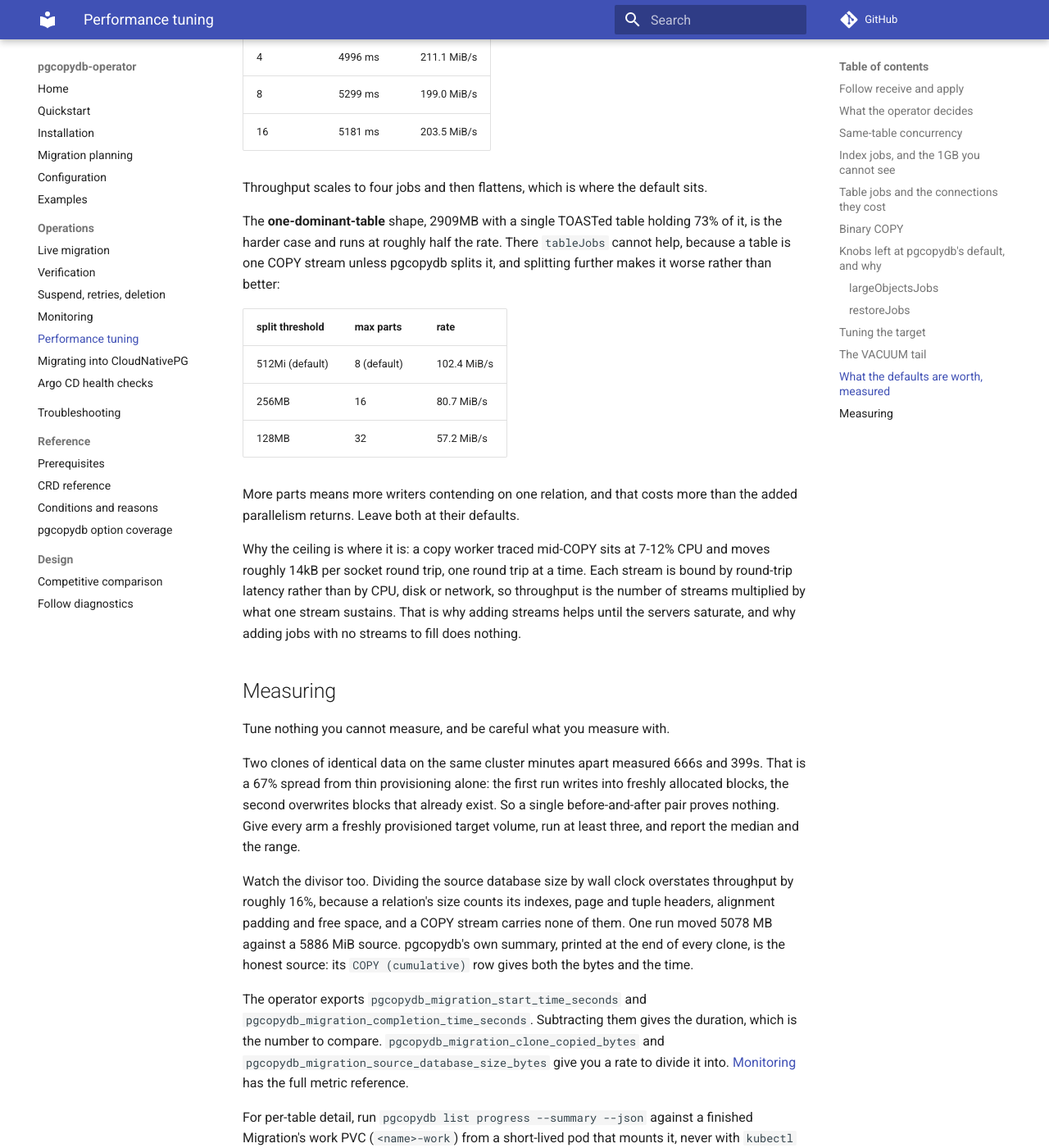
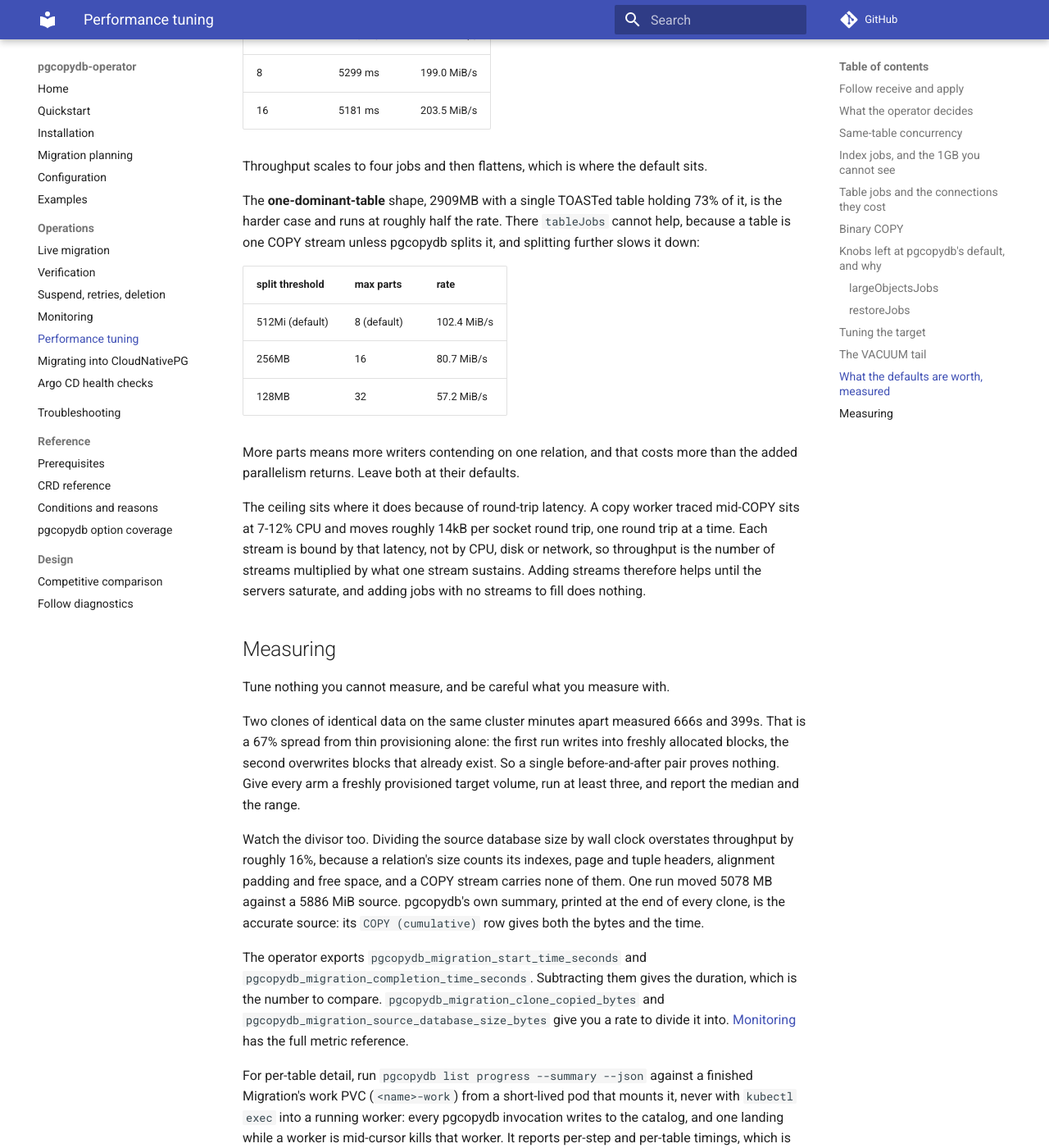
Before and after one commit to ydixken/pgcopydb-operator, an MkDocs documentation site: the page built from docs/operations/performance.md, in a window 1280 px wide and 1400 px high, scrolled down 6444 px. Shown: the whole window at 82% size. Built offline with MkDocs 1.6.1 and Material for MkDocs 9.7.7, drawn with Linux system fonts in a browser that asks for light colours; comment, search, counter and statistics services are not loaded; some of the changed text lies outside the part shown.

Commit message:
docs: tighten operations performance and verification prose

````diff
--- a/docs/operations/performance.md
+++ b/docs/operations/performance.md
@@ -35,7 +35,7 @@ A backlog above the catch-up threshold cannot drain while source changes keep ar
 
 `spec.clone` fields are optional, and a zero value means the operator decides.
 For most fields that means pgcopydb's own default.
-Three it overrides, because pgcopydb's defaults are wrong for a migration rather than for a copy.
+These five are the exceptions, because a default that suits an ad-hoc copy does not suit a migration.
 
 | Field | Unset behaviour | Why |
 |-------|-----------------|-----|
@@ -82,7 +82,7 @@ pgcopydb hardcodes that and applies it per worker, **overriding whatever the tar
 So the real cost of this number is roughly `indexJobs` GB of target memory, and pgcopydb's default of four asks for 4GB.
 
 Size it against the target: its core count, minus what the COPY workers are already using there, and no more than its memory can carry at 1GB each.
-On a small target, four is already too many, and lowering it to 2 is a speed-up rather than a sacrifice.
+On a small target, four is already too many, and lowering it to 2 makes the index phase faster.
 
 `clone.restoreJobs` follows `indexJobs` unless you set it.
 Set it separately when they differ: `pg_restore` is a separate process and never receives that GUC, so it is not bound by the same memory ceiling.
@@ -126,8 +126,10 @@ Ask the source which case you are in:
 SELECT count(*), pg_size_pretty(sum(pg_column_size(data))) FROM pg_largeobject;
 ```
 
-- **No rows.** Use `skip: [largeObjects]`. The pool is then not created at all, which is better than setting the job count to 1, because it also skips the metadata pass.
-- **A handful, or a few MB.** Set `largeObjectsJobs: 1`. The copy is short either way and the connections are better spent elsewhere.
+- **No rows.** Use `skip: [largeObjects]`.
+  The pool is then not created at all, which beats setting the job count to 1 because it also skips the metadata pass.
+- **A handful, or a few MB.** Set `largeObjectsJobs: 1`.
+  The copy is short either way and the connections are better spent elsewhere.
 - **Many, or a large total.** Leave the default, and raise it if the large-object phase is visibly the tail of your migration.
 
 > [!note]
@@ -138,7 +140,7 @@ SELECT count(*), pg_size_pretty(sum(pg_column_size(data))) FROM pg_largeobject;
 ### `restoreJobs`
 
 Follows `indexJobs` unless you set it, which is pgcopydb's behaviour and not the operator's.
-That coupling is worth knowing about: lowering `indexJobs` to protect the target's memory silently lowers the restore parallelism too, even though `pg_restore` runs as a separate process and never receives the 1GB `maintenance_work_mem` that constrains index jobs.
+The coupling matters: lowering `indexJobs` to protect the target's memory silently lowers the restore parallelism too, even though `pg_restore` runs as a separate process and never receives the 1GB `maintenance_work_mem` that constrains index jobs.
 Whether that is a problem depends on whether the target is short of memory or short of cores, which again is not something the operator can see.
 Set both explicitly when they should differ.
 
@@ -172,7 +174,7 @@ The catch is ordering: a table's vacuum cannot start until that table's own copy
 So the end of a clone routinely narrows to a single `VACUUM ANALYZE` on the biggest table, running alone while every other worker sits idle.
 
 On the e2e fixture, where one table holds 73% of the bytes, that tail measured roughly a third of the clone's wall clock: 19404ms with it against 13253ms without, in a clean pair with a fresh target database per arm.
-The operator reports it as the `Finalizing` phase precisely because it looks like a stall and is not: the target has stopped growing, so every size-derived estimate reads as finished while real work continues.
+The operator reports it as the `Finalizing` phase because the target has stopped growing, so every size-derived estimate reads as finished while real work continues.
 [Conditions and reasons](../reference/conditions.md#phases) has the full phase table and what runs inside each one.
 
 You can have that time back:
@@ -186,7 +188,7 @@ spec:
 > [!important]
 > The target is then left without fresh statistics.
 > The planner will use whatever it had, which on a freshly restored database is nothing, so the first real queries after cutover can choose badly.
-> Run `ANALYZE` on the target yourself before pointing traffic at it, and the trade is a good one: one bulk `ANALYZE` beats per-table vacuums competing with the copy.
+> Run `ANALYZE` on the target yourself before pointing traffic at it: one bulk `ANALYZE` beats per-table vacuums competing with the copy.
 
 The operator does not skip it by default, because a migration target that silently lacks statistics is a worse failure than a slow one: it is invisible until a query plan goes wrong in production.
 
@@ -205,7 +207,8 @@ A **production-shaped** database, 15 tables totalling 1010MB with the largest at
 
 Throughput scales to four jobs and then flattens, which is where the default sits.
 
-The **one-dominant-table** shape, 2909MB with a single TOASTed table holding 73% of it, is the harder case and runs at roughly half the rate. There `tableJobs` cannot help, because a table is one COPY stream unless pgcopydb splits it, and splitting further makes it worse rather than better:
+The **one-dominant-table** shape, 2909MB with a single TOASTed table holding 73% of it, is the harder case and runs at roughly half the rate.
+There `tableJobs` cannot help, because a table is one COPY stream unless pgcopydb splits it, and splitting further slows it down:
 
 | split threshold | max parts | rate |
 |---|---|---|
@@ -213,9 +216,13 @@ The **one-dominant-table** shape, 2909MB with a single TOASTed table holding 73%
 | 256MB | 16 | 80.7 MiB/s |
 | 128MB | 32 | 57.2 MiB/s |
 
-More parts means more writers contending on one relation, and that costs more than the added parallelism returns. Leave both at their defaults.
+More parts means more writers contending on one relation, and that costs more than the added parallelism returns.
+Leave both at their defaults.
 
-Why the ceiling is where it is: a copy worker traced mid-COPY sits at 7-12% CPU and moves roughly 14kB per socket round trip, one round trip at a time. Each stream is bound by round-trip latency rather than by CPU, disk or network, so throughput is the number of streams multiplied by what one stream sustains. That is why adding streams helps until the servers saturate, and why adding jobs with no streams to fill does nothing.
+The ceiling sits where it does because of round-trip latency.
+A copy worker traced mid-COPY sits at 7-12% CPU and moves roughly 14kB per socket round trip, one round trip at a time.
+Each stream is bound by that latency, not by CPU, disk or network, so throughput is the number of streams multiplied by what one stream sustains.
+Adding streams therefore helps until the servers saturate, and adding jobs with no streams to fill does nothing.
 
 ## Measuring
 
@@ -229,7 +236,7 @@ Give every arm a freshly provisioned target volume, run at least three, and repo
 Watch the divisor too.
 Dividing the source database size by wall clock overstates throughput by roughly 16%, because a relation's size counts its indexes, page and tuple headers, alignment padding and free space, and a COPY stream carries none of them.
 One run moved 5078 MB against a 5886 MiB source.
-pgcopydb's own summary, printed at the end of every clone, is the honest source: its `COPY (cumulative)` row gives both the bytes and the time.
+pgcopydb's own summary, printed at the end of every clone, is the accurate source: its `COPY (cumulative)` row gives both the bytes and the time.
 
 The operator exports `pgcopydb_migration_start_time_seconds` and `pgcopydb_migration_completion_time_seconds`.
 Subtracting them gives the duration, which is the number to compare.
````
Also changed, not shown: docs/operations/verification.md (+11 -4 lines).
